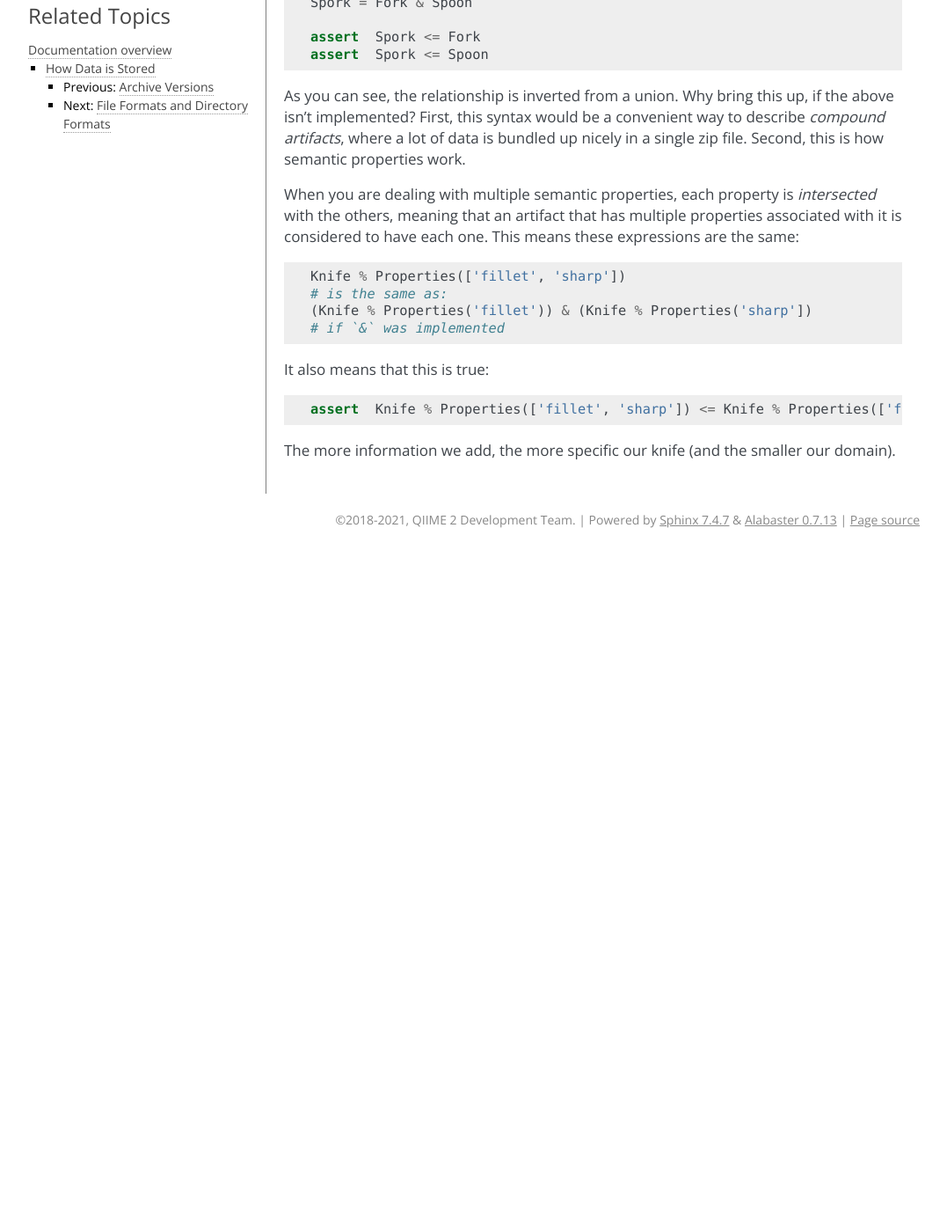
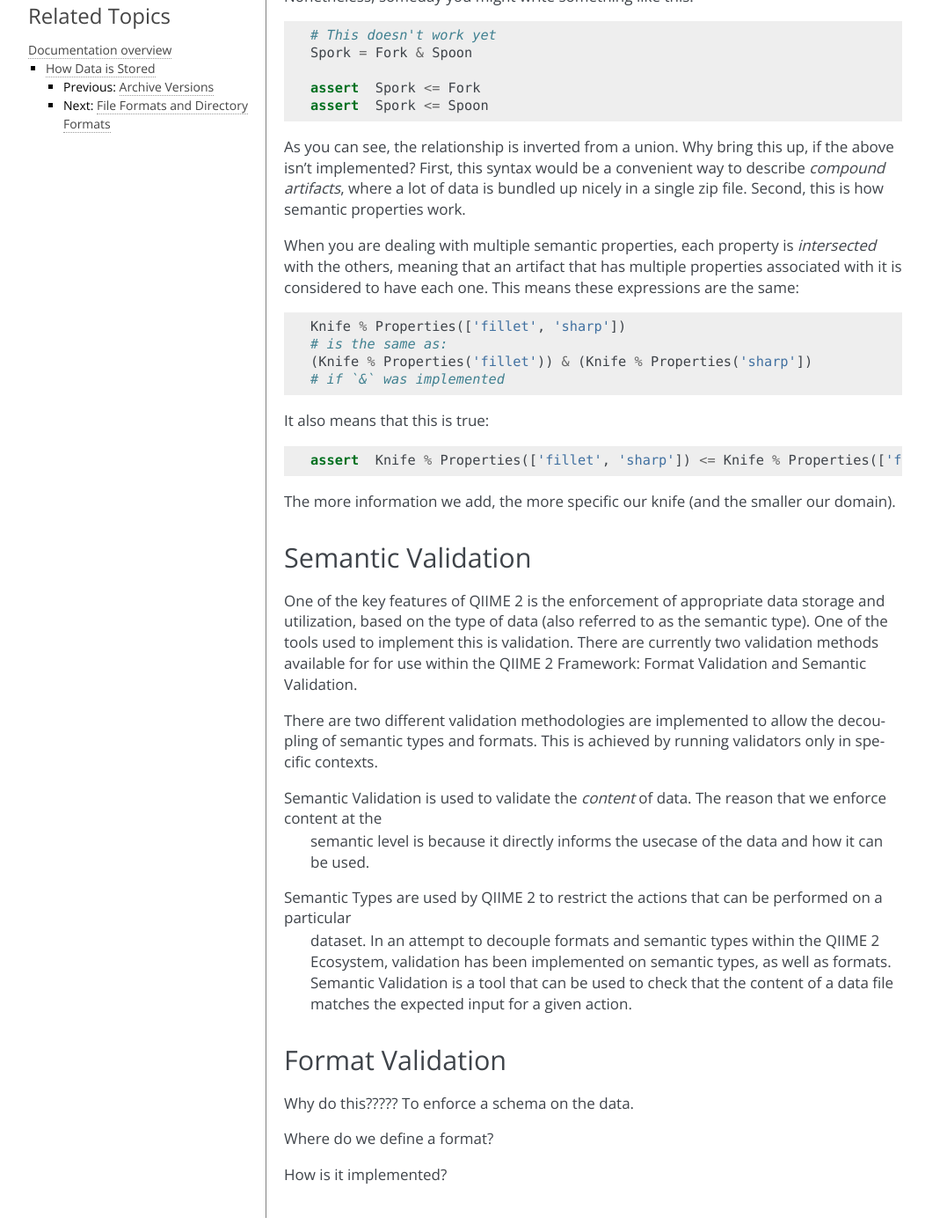
Before and after one commit to qiime2/dev-docs, a Sphinx documentation site: the page built from source/storing-data/types.rst, in a window 1280 px wide and 1400 px high, scrolled down 11840 px. Shown: the whole window at 88% size, without its empty margins (106-1183 px from the left). Built offline with Sphinx 7.4.7, drawn with Linux system fonts in a browser that asks for light colours; before the commit the page ends 12470 px from its top, so only the background shows below that; some of the changed text lies outside the part shown.

Commit message:
DOCS: more semantic validation explanation & housing under semantic/primitive types

```diff
--- a/source/storing-data/types.rst
+++ b/source/storing-data/types.rst
@@ -577,3 +577,30 @@ It also means that this is true:
    assert  Knife % Properties(['fillet', 'sharp']) <= Knife % Properties(['fillet']) <= Knife
 
 The more information we add, the more specific our knife (and the smaller our domain).
+
+Semantic Validation
+-------------------
+
+One of the key features of QIIME 2 is the enforcement of appropriate data storage and utilization, based
+on the type of data (also referred to as the semantic type). One of the tools used to implement this is
+validation. There are currently two validation methods available for for use within the QIIME 2
+Framework: Format Validation and Semantic Validation.
+
+There are two different validation methodologies are implemented to allow the decoupling of semantic types and
+formats. This is achieved by running validators only in specific contexts.
+
+Semantic Validation is used to validate the *content* of data. The reason that we enforce content at the
+ semantic level is because it directly informs the usecase of the data and how it can be used.
+
+Semantic Types are used by QIIME 2 to restrict the actions that can be performed on a particular
+ dataset. In an attempt to decouple formats and semantic types within the QIIME 2 Ecosystem, validation
+ has been implemented on semantic types, as well as formats. Semantic Validation is a tool that can be
+ used to check that the content of a data file matches the expected input for a given action.
+
+Format Validation
+-----------------
+Why do this????? To enforce a schema on the data.
+
+Where do we define a format?
+
+How is it implemented?
```
Also changed, not shown: source/storing-data/data-validation.rst (deleted, +0 -38 lines).
